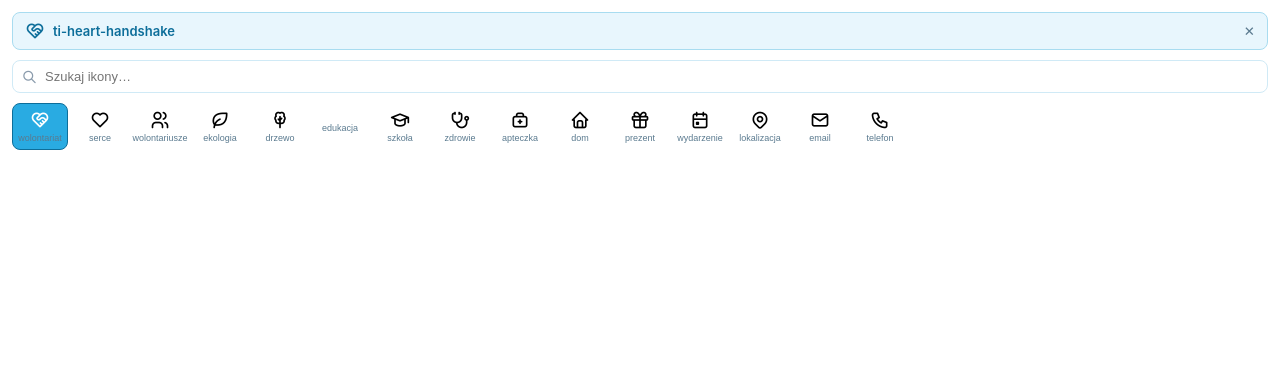
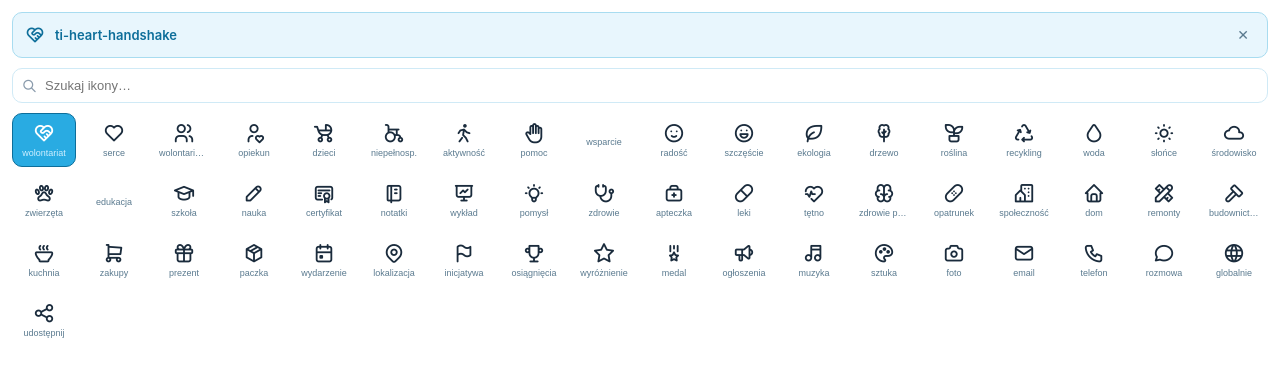
Before and after one commit to philornot/tabler-icon-picker, a website: page index.html in a window 1280 px wide. Both pictures are taken after a click on the button "wolontariat". Drawn offline with Linux system fonts and the light colour scheme.

Commit message:
Add new icons and improve styles for search and grid components

```diff
--- a/app.js
+++ b/app.js
@@ -2,18 +2,64 @@ const ICONS = [
   ["heart-handshake", "wolontariat"],
   ["heart", "serce"],
   ["users", "wolontariusze"],
+  ["user-heart", "opiekun"],
+  ["baby-carriage", "dzieci"],
+  ["wheelchair", "niepełnosp."],
+  ["walk", "aktywność"],
+  ["hand-stop", "pomoc"],
+  ["hands-helping", "wsparcie"],
+  ["mood-smile", "radość"],
+  ["mood-happy", "szczęście"],
+
   ["leaf", "ekologia"],
   ["tree", "drzewo"],
+  ["plant", "roślina"],
+  ["recycle", "recykling"],
+  ["droplet", "woda"],
+  ["sun", "słońce"],
+  ["cloud", "środowisko"],
+  ["paw", "zwierzęta"],
+
   ["book-open", "edukacja"],
   ["school", "szkoła"],
+  ["pencil", "nauka"],
+  ["certificate", "certyfikat"],
+  ["notebook", "notatki"],
+  ["presentation", "wykład"],
+  ["bulb", "pomysł"],
+
   ["stethoscope", "zdrowie"],
   ["first-aid-kit", "apteczka"],
+  ["pill", "leki"],
+  ["heartbeat", "tętno"],
+  ["brain", "zdrowie psych."],
+  ["bandage", "opatrunek"],
+
+  ["building-community", "społeczność"],
   ["home", "dom"],
+  ["tools", "remonty"],
+  ["hammer", "budownictwo"],
+  ["soup", "kuchnia"],
+  ["shopping-cart", "zakupy"],
   ["gift", "prezent"],
+  ["package", "paczka"],
+
   ["calendar-event", "wydarzenie"],
   ["map-pin", "lokalizacja"],
+  ["flag", "inicjatywa"],
+  ["trophy", "osiągnięcia"],
+  ["star", "wyróżnienie"],
+  ["medal", "medal"],
+  ["speakerphone", "ogłoszenia"],
+  ["music", "muzyka"],
+  ["palette", "sztuka"],
+  ["camera", "foto"],
+
   ["mail", "email"],
-  ["phone", "telefon"]
+  ["phone", "telefon"],
+  ["message-circle", "rozmowa"],
+  ["world", "globalnie"],
+  ["share", "udostępnij"]
 ];
 
 const grid = document.getElementById("grid");
@@ -28,18 +74,13 @@ const clearBtn = document.getElementById("clear-btn");
 
 let currentValue = "";
 
-/* Storyblok emit */
 function emitValue(value) {
-  window.parent.postMessage(
-    {
-      action: "field-plugin:set-value",
-      value
-    },
-    "*"
-  );
+  window.parent.postMessage({
+    action: "field-plugin:set-value",
+    value
+  }, "*");
 }
 
-/* selection */
 function applySelection(value) {
   currentValue = value;
 
@@ -56,7 +97,6 @@ function applySelection(value) {
   }
 }
 
-/* render */
 function renderGrid(query = "") {
   const q = query.toLowerCase();
 
@@ -66,7 +106,7 @@ function renderGrid(query = "") {
 
   grid.innerHTML = "";
 
-  if (filtered.length === 0) {
+  if (!filtered.length) {
     emptyEl.style.display = "block";
     emptyTerm.textContent = query;
     return;
@@ -97,30 +137,21 @@ function renderGrid(query = "") {
   });
 }
 
-/* search */
 searchEl.addEventListener("input", () => {
   renderGrid(searchEl.value);
 });
 
-/* clear */
 clearBtn.addEventListener("click", () => {
   applySelection("");
   emitValue("");
 });
 
-/* Storyblok init */
 window.addEventListener("message", e => {
   if (e.data?.action === "field-plugin:init") {
-    const value = e.data.field?.value || "";
-    applySelection(value);
+    applySelection(e.data.field?.value || "");
   }
 });
 
-/* READY handshake */
-window.parent.postMessage(
-  { action: "field-plugin:ready" },
-  "*"
-);
+window.parent.postMessage({ action: "field-plugin:ready" }, "*");
 
-/* init */
 renderGrid("");
--- a/style.css
+++ b/style.css
@@ -12,7 +12,7 @@ body {
   padding: 12px;
 }
 
-/* Search */
+/* SEARCH */
 .search-wrap {
   position: relative;
   margin-bottom: 10px;
@@ -29,26 +29,28 @@ body {
 
 #search {
   width: 100%;
-  padding: 8px 10px 8px 32px;
+  padding: 9px 10px 9px 32px;
   border: 1.5px solid #d0eaf6;
-  border-radius: 8px;
+  border-radius: 10px;
   font-size: 13px;
   outline: none;
+  transition: border-color 0.15s, box-shadow 0.15s;
 }
 
 #search:focus {
   border-color: #29abe2;
+  box-shadow: 0 0 0 3px rgba(41, 171, 226, 0.12);
 }
 
-/* Selected bar */
+/* SELECTED BAR */
 #selected-bar {
   display: none;
   align-items: center;
-  gap: 8px;
-  padding: 8px 12px;
+  gap: 10px;
+  padding: 10px 12px;
   background: #e8f6fd;
   border: 1.5px solid #a8dcf0;
-  border-radius: 8px;
+  border-radius: 10px;
   margin-bottom: 10px;
 }
 
@@ -72,33 +74,51 @@ body {
   border: none;
   cursor: pointer;
   color: #5a7a8f;
+  font-size: 14px;
+  padding: 4px 6px;
+  border-radius: 6px;
 }
 
-/* Grid */
+#clear-btn:hover {
+  background: #c8e8f5;
+  color: #0d6e9a;
+}
+
+/* GRID */
 #grid {
   display: grid;
-  grid-template-columns: repeat(auto-fill, minmax(56px, 1fr));
-  gap: 4px;
-  max-height: 340px;
+  grid-template-columns: repeat(auto-fill, minmax(64px, 1fr));
+  gap: 6px;
+  max-height: 360px;
   overflow-y: auto;
+  padding-right: 2px;
 }
 
+/* ICON BUTTON */
 .icon-btn {
   display: flex;
   flex-direction: column;
   align-items: center;
   justify-content: center;
-  gap: 3px;
-  padding: 6px 4px;
+  gap: 4px;
+
+  padding: 8px 6px;
   border: 1.5px solid transparent;
-  border-radius: 8px;
+  border-radius: 10px;
   background: none;
   cursor: pointer;
+
+  transition: background 0.12s, border-color 0.12s, transform 0.08s;
 }
 
 .icon-btn:hover {
   background: #e8f6fd;
   border-color: #a8dcf0;
+  transform: translateY(-1px);
+}
+
+.icon-btn:active {
+  transform: translateY(0px);
 }
 
 .icon-btn.active {
@@ -107,7 +127,8 @@ body {
 }
 
 .icon-btn i {
-  font-size: 20px;
+  font-size: 22px;
+  color: #1a2b3c;
 }
 
 .icon-btn.active i {
@@ -116,14 +137,23 @@ body {
 
 .icon-btn span {
   font-size: 9px;
+  color: #5a7a8f;
   text-align: center;
-  color: #5a7a8f;
+  width: 100%;
+  overflow: hidden;
+  text-overflow: ellipsis;
+  white-space: nowrap;
 }
 
-/* Empty */
+.icon-btn.active span {
+  color: #cfefff;
+}
+
+/* EMPTY */
 #empty {
   display: none;
-  padding: 24px;
+  padding: 26px;
   text-align: center;
   color: #8a9bac;
+  font-size: 13px;
 }
```
